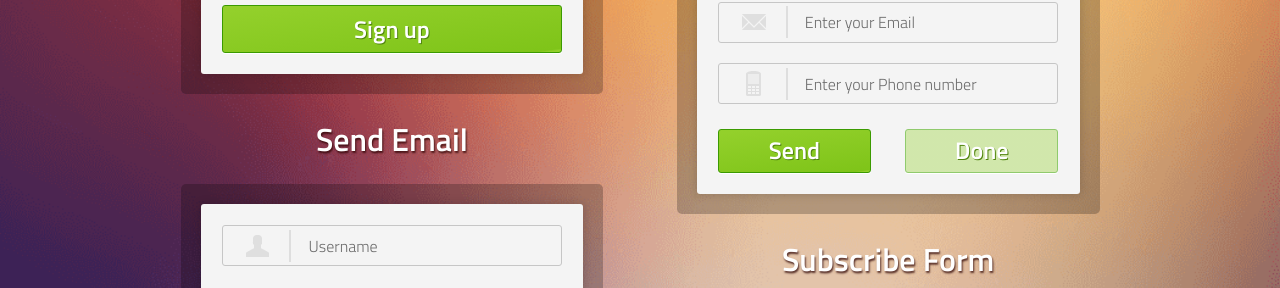
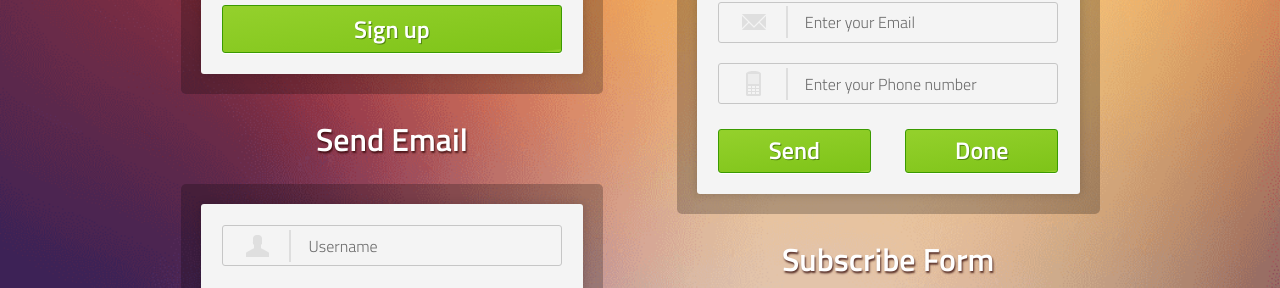
Before and after one commit to kubkil/WebDevChallenge-1, a website: page index.html in a window 1280 px wide. Shown: the part 477-765 px from the top of the page. Drawn offline with Linux system fonts and the light colour scheme.

Commit message:
remove btn-clicked class

```diff
--- a/index.html
+++ b/index.html
@@ -159,7 +159,7 @@
             </div>
             <div class="form-btns">
               <button class="form-btn form-btn-small">Send</button>
-              <button class="form-btn form-btn-small btn-clicked">Done</button>
+              <button class="form-btn form-btn-small">Done</button>
             </div>
           </form>
         </div>
```
